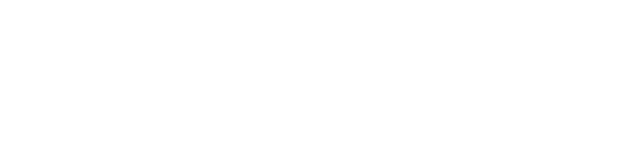
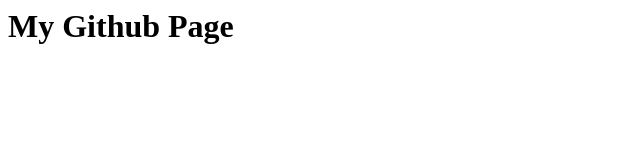
Before and after one commit to SantvanaNigam/SantvanaNigam.github.io, a plain HTML site: page index.html in a window 1280 px wide. Shown: the whole page, without its empty margins (0-640 px from the left). Drawn offline with Linux system fonts and the light colour scheme.

Commit message:
Update index.html

```diff
--- a/index.html
+++ b/index.html
@@ -1,3 +1,3 @@
 <html>
-
+  <h1>My Github Page</h1>
 </html>
```
